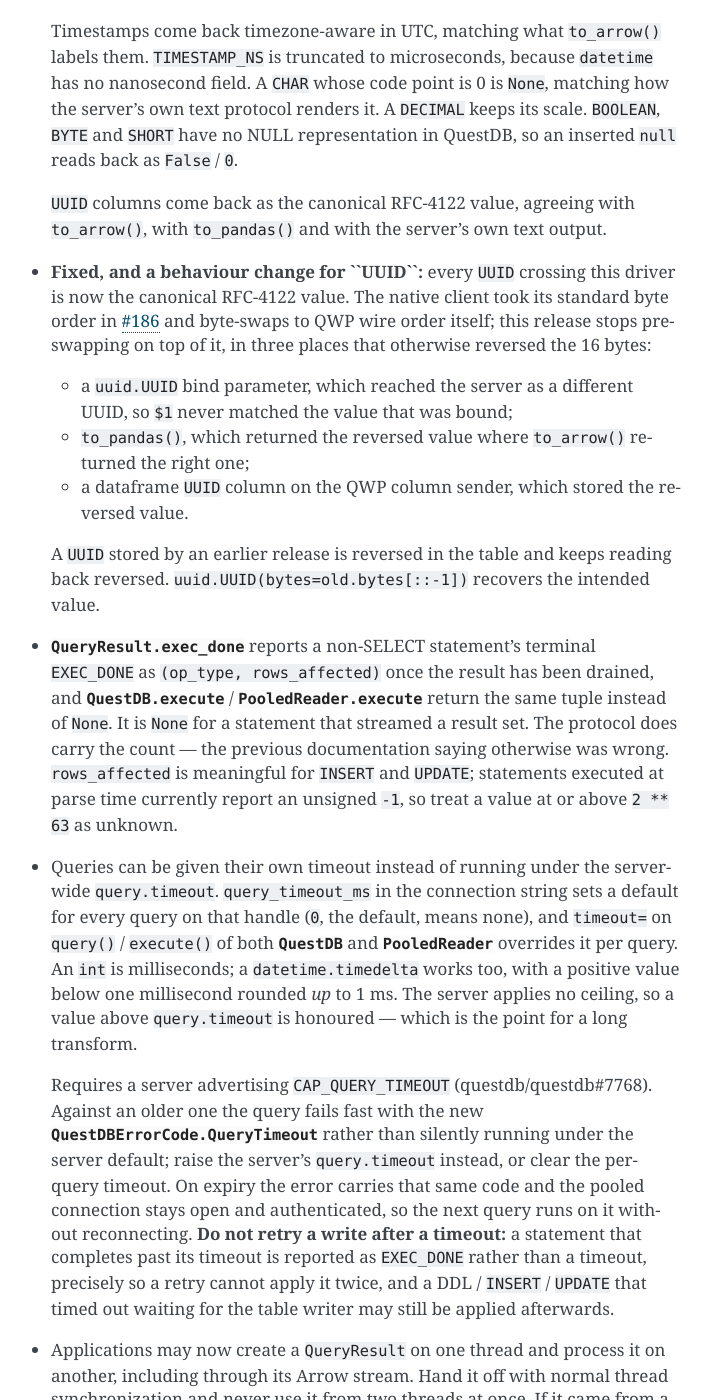
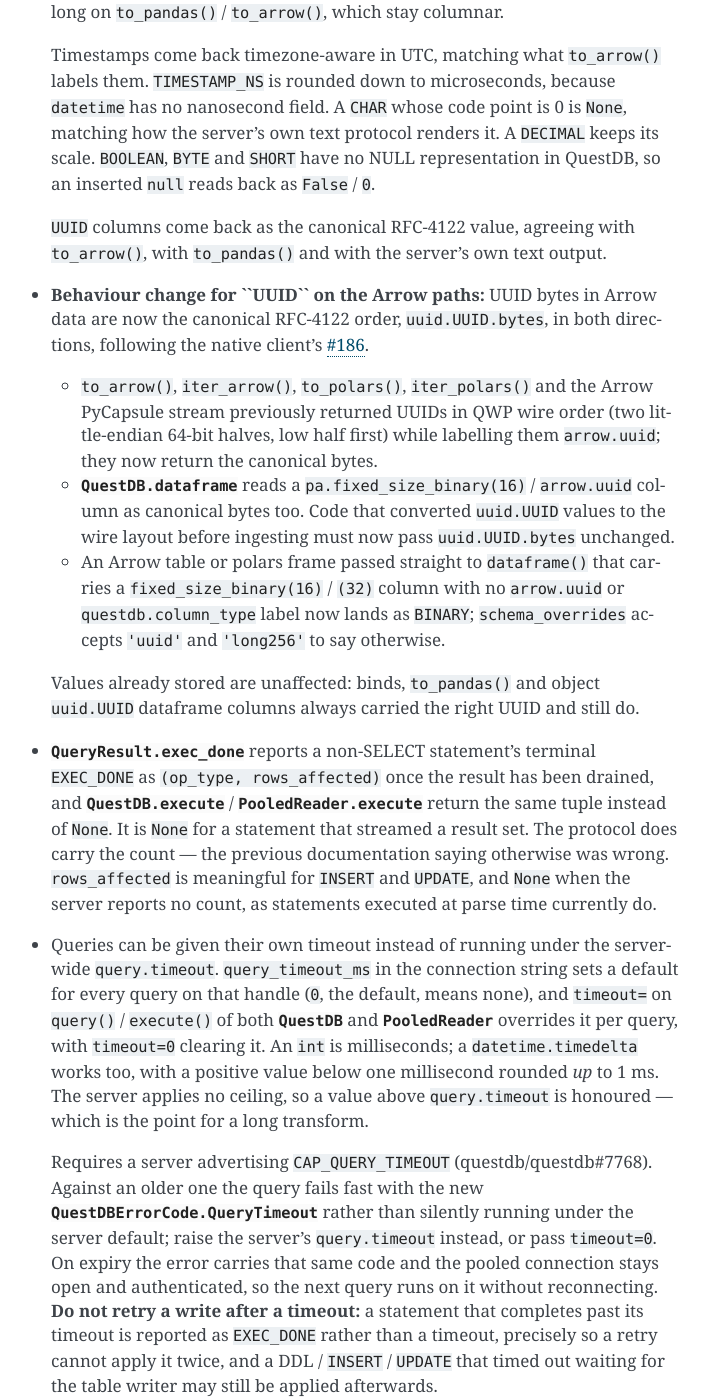
Before and after one commit to questdb/py-questdb-client, a Sphinx documentation site: the page built from docs/changelog.rst, in a window 1280 px wide and 1400 px high, scrolled down 886 px. Shown: the whole window, without its empty margins (399-1109 px from the left). Built offline with Sphinx 7.4.7, drawn with Linux system fonts in a browser that asks for light colours; some of the changed text lies outside the part shown.

Commit message:
fix: follow the native client past #186 and harden the row egress path
Review fixes on top of the row egress / per-query timeout work.

Native client contract changes the wrappers had not followed:
- Arrow FixedSizeBinary(16/32) is no longer inferred as UUID/LONG256;
  label the column with questdb.column_type on the planner path and
  pass uuid/long256 overrides on the capsule path. Unlabelled
  FixedSizeBinary lands as BINARY, as the native client now intends.
- A timed-out cursor reports its connection reusable; _CursorHandle
  now checks that on every release path, so a QueryTimeout no longer
  burns a pooled reader or a lease.
- exec_done reports rows_affected as None when the server sends the
  unknown sentinel; timeout=0 is sent and clears the connect-string
  default instead of being dropped.

Row egress:
- columns() no longer fails on a decode error in the first batch; the
  error is raised from the first next() on the iterator.
- A closed result invalidates its iterator on every batch, without
  taking the handle lock per row.
- Temporal values are range-checked against datetime once, before
  any arithmetic, and report the column and row on overflow.
- import_datetime() at module init, required by timedelta_new.

Tests and CI:
- Live row egress, timeout and UUID byte-order classes run under
  TEST_QUESTDB_INTEGRATION; the timeout class skips on servers
  without CAP_QUERY_TIMEOUT; UUID tests use a unique table each.
- system_test follows polars 2.0 (DataFrame over from_arrow) and the
  execute() tuple return.
- PyPy wheels limited to pp310/pp311: numpy has no PyPy 3.12 wheels.

```diff
--- a/CHANGELOG.rst
+++ b/CHANGELOG.rst
@@ -13,16 +13,17 @@
   tuple per row, with ``None`` for SQL NULL; :meth:`columns
   <questdb.QueryResult.columns>` gives ``(name, type_name)`` pairs using the
   QuestDB DDL spelling (``VARCHAR``, ``TIMESTAMP_NS``, ``IPv4``,
-  ``GEOHASH(8c)``, ``DECIMAL(38,2)``, ``DOUBLE[]``), so they can be compared
+  ``GEOHASH(8c)``, ``DECIMAL(18,2)``, ``DOUBLE[]``), so they can be compared
   against ``tables()`` / ``information_schema.questdb_columns()`` without
   normalising. Asking for the columns does not consume the rows, so a
-  DB-API-style caller can read its ``description`` first. Intended for
+  DB-API-style caller can read its ``description`` first; a ``LIMIT 0``
+  schema probe returns its connection to the pool. Intended for
   row-shaped consumers and small result sets — metadata lookups, test rows,
   ``limit 0`` schema probes; large analytical results still belong on
   ``to_pandas()`` / ``to_arrow()``, which stay columnar.
 
   Timestamps come back timezone-aware in UTC, matching what ``to_arrow()``
-  labels them. ``TIMESTAMP_NS`` is truncated to microseconds, because
+  labels them. ``TIMESTAMP_NS`` is rounded down to microseconds, because
   ``datetime`` has no nanosecond field. A ``CHAR`` whose code point is 0 is
   ``None``, matching how the server's own text protocol renders it. A
   ``DECIMAL`` keeps its scale. ``BOOLEAN``, ``BYTE`` and ``SHORT`` have no
@@ -32,23 +33,26 @@
   ``UUID`` columns come back as the canonical RFC-4122 value, agreeing with
   ``to_arrow()``, with ``to_pandas()`` and with the server's own text output.
 
-- **Fixed, and a behaviour change for ``UUID``:** every ``UUID`` crossing
-  this driver is now the canonical RFC-4122 value. The native client took
-  its standard byte order in `#186
-  <https://github.com/questdb/c-questdb-client/pull/186>`_ and byte-swaps to
-  QWP wire order itself; this release stops pre-swapping on top of it, in
-  three places that otherwise reversed the 16 bytes:
+- **Behaviour change for ``UUID`` on the Arrow paths:** UUID bytes in Arrow
+  data are now the canonical RFC-4122 order, ``uuid.UUID.bytes``, in both
+  directions, following the native client's `#186
+  <https://github.com/questdb/c-questdb-client/pull/186>`_.
 
-  - a ``uuid.UUID`` bind parameter, which reached the server as a different
-    UUID, so ``$1`` never matched the value that was bound;
-  - ``to_pandas()``, which returned the reversed value where ``to_arrow()``
-    returned the right one;
-  - a dataframe ``UUID`` column on the QWP column sender, which stored the
-    reversed value.
+  - ``to_arrow()``, ``iter_arrow()``, ``to_polars()``, ``iter_polars()`` and
+    the Arrow PyCapsule stream previously returned UUIDs in QWP wire order
+    (two little-endian 64-bit halves, low half first) while labelling them
+    ``arrow.uuid``; they now return the canonical bytes.
+  - :meth:`QuestDB.dataframe <questdb.QuestDB.dataframe>` reads a
+    ``pa.fixed_size_binary(16)`` / ``arrow.uuid`` column as canonical bytes
+    too. Code that converted ``uuid.UUID`` values to the wire layout before
+    ingesting must now pass ``uuid.UUID.bytes`` unchanged.
+  - An Arrow table or polars frame passed straight to ``dataframe()`` that
+    carries a ``fixed_size_binary(16)`` / ``(32)`` column with no
+    ``arrow.uuid`` or ``questdb.column_type`` label now lands as ``BINARY``;
+    ``schema_overrides`` accepts ``'uuid'`` and ``'long256'`` to say otherwise.
 
-  A ``UUID`` stored by an earlier release is reversed in the table and keeps
-  reading back reversed. ``uuid.UUID(bytes=old.bytes[::-1])`` recovers the
-  intended value.
+  Values already stored are unaffected: binds, ``to_pandas()`` and object
+  ``uuid.UUID`` dataframe columns always carried the right UUID and still do.
 
 - :attr:`QueryResult.exec_done <questdb.QueryResult.exec_done>` reports a
   non-SELECT statement's terminal ``EXEC_DONE`` as
@@ -58,16 +62,16 @@
   tuple instead of ``None``. It is ``None`` for a statement that streamed a
   result set. The protocol does carry the count — the previous
   documentation saying otherwise was wrong. ``rows_affected`` is meaningful
-  for ``INSERT`` and ``UPDATE``; statements executed at parse time currently
-  report an unsigned ``-1``, so treat a value at or above ``2 ** 63`` as
-  unknown.
+  for ``INSERT`` and ``UPDATE``, and ``None`` when the server reports no
+  count, as statements executed at parse time currently do.
 
 - Queries can be given their own timeout instead of running under the
   server-wide ``query.timeout``. ``query_timeout_ms`` in the connection
   string sets a default for every query on that handle (``0``, the default,
   means none), and ``timeout=`` on ``query()`` / ``execute()`` of both
   :class:`QuestDB <questdb.QuestDB>` and
-  :class:`PooledReader <questdb.PooledReader>` overrides it per query. An
+  :class:`PooledReader <questdb.PooledReader>` overrides it per query, with
+  ``timeout=0`` clearing it. An
   ``int`` is milliseconds; a ``datetime.timedelta`` works too, with a
   positive value below one millisecond rounded *up* to 1 ms. The server
   applies no ceiling, so a value above ``query.timeout`` is honoured — which
@@ -77,8 +81,8 @@
   (questdb/questdb#7768). Against an older one the query fails fast with the
   new :class:`QuestDBErrorCode.QueryTimeout
   <questdb.QuestDBErrorCode>` rather than silently running under the server
-  default; raise the server's ``query.timeout`` instead, or clear the
-  per-query timeout. On expiry the error carries that same code and the
+  default; raise the server's ``query.timeout`` instead, or pass
+  ``timeout=0``. On expiry the error carries that same code and the
   pooled connection stays open and authenticated, so the next query runs on
   it without reconnecting. **Do not retry a write after a timeout:** a
   statement that completes past its timeout is reported as ``EXEC_DONE``
--- a/docs/conf.rst
+++ b/docs/conf.rst
@@ -262,6 +262,16 @@
 
 These keys shape :meth:`QuestDB.query <questdb.QuestDB.query>` /
 :meth:`QuestDB.reader <questdb.QuestDB.reader>` connections.
+
+* ``query_timeout_ms`` - ``int``: Default per-query timeout in milliseconds
+  for queries run through :class:`QuestDB <questdb.QuestDB>` and
+  :class:`PooledReader <questdb.PooledReader>`, replacing the server-wide
+  ``query.timeout``. ``timeout=`` on ``query()`` / ``execute()`` overrides it
+  per query, and ``timeout=0`` clears it. Requires a server advertising
+  ``CAP_QUERY_TIMEOUT``: against an older one every query fails with
+  ``QuestDBErrorCode.QueryTimeout`` while a non-zero value is in effect.
+
+  Default: 0 (no client-supplied timeout).
 
 * ``compression`` - ``'raw'`` | ``'zstd'`` | ``'auto'``: Result-set
   compression. ``auto`` accepts Zstandard when the server supports it;
--- a/docs/sender.rst
+++ b/docs/sender.rst
@@ -1128,9 +1128,10 @@
 ``execute()`` returns the statement's ``(op_type, rows_affected)``, or
 ``None`` for a statement that streamed a result set instead. The same report
 is on :attr:`QueryResult.exec_done <questdb.QueryResult.exec_done>` once a
-result has been drained. ``rows_affected`` is meaningful for ``INSERT`` and
-``UPDATE``; statements executed at parse time currently report an unsigned
-``-1``, so treat a value at or above ``2 ** 63`` as unknown::
+result has been drained, and stays there after the result is closed.
+``rows_affected`` is meaningful for ``INSERT`` and ``UPDATE``, and ``None``
+when the server reports no count, as statements executed at parse time
+currently do::
 
     op_type, rows = db.execute('INSERT INTO trades VALUES (now(), \'AAPL\', 1.5)')
 
@@ -1156,18 +1157,23 @@
             print(ts, symbol, price)
 
 ``type_name`` is the QuestDB DDL spelling (``VARCHAR``, ``TIMESTAMP_NS``,
-``IPv4``, ``GEOHASH(8c)``, ``DECIMAL(38,2)``, ``DOUBLE[]``), so it can be
+``IPv4``, ``GEOHASH(8c)``, ``DECIMAL(18,2)``, ``DOUBLE[]``), so it can be
 compared against ``tables()`` / ``information_schema.questdb_columns()``
-without normalising. Asking for the columns does not consume the rows, so a
-DB-API-style caller can read its ``description`` first; ``SELECT ... LIMIT 0``
-reads a schema without fetching anything. Both are empty for a statement that
-ships no result set — see ``exec_done`` for that outcome.
+without normalising. A ``DECIMAL`` is reported at its storage width's
+precision (18, 38 or 76), since the wire carries only the scale. Asking for
+the columns does not consume the rows, so a DB-API-style caller can read its
+``description`` first, but it does rule out ``to_pandas()`` and the other
+columnar methods on that result. ``SELECT ... LIMIT 0`` reads a schema
+without fetching anything, and the connection goes back to the pool. Both are
+empty for a statement that ships no result set — see ``exec_done`` for that
+outcome.
 
 Rows stream one batch at a time and map SQL NULL to ``None``. Timestamps are
-timezone-aware UTC (``TIMESTAMP_NS`` truncated to microseconds, since
+timezone-aware UTC (``TIMESTAMP_NS`` rounded down to microseconds, since
 ``datetime`` has no nanosecond field), ``DECIMAL`` keeps its scale,
 ``GEOHASH`` comes back as the text form the server itself prints, ``IPv4`` as
-``ipaddress.IPv4Address``, and arrays as ``numpy.ndarray``. ``BOOLEAN``,
+``ipaddress.IPv4Address``, and ``DOUBLE[]`` as ``numpy.ndarray`` (``LONG[]``
+is not supported on this path). ``BOOLEAN``,
 ``BYTE`` and ``SHORT`` have no NULL representation in QuestDB, so an inserted
 ``null`` reads back as ``False`` / ``0``.
 
@@ -1189,12 +1195,13 @@
         db.execute('REFRESH MATERIALIZED VIEW ohlc_1m FULL', timeout=3_600_000)
 
 The server applies no ceiling, so a value above ``query.timeout`` is
-honoured. ``0`` or ``None`` means no per-query timeout.
+honoured. ``timeout=None`` (the default) keeps the connection string's
+``query_timeout_ms``; ``timeout=0`` clears it for that query.
 
 This needs a server advertising ``CAP_QUERY_TIMEOUT``. Against an older one
 the query fails fast with ``QuestDBErrorCode.QueryTimeout`` instead of
 silently running under the server default — raise the server's
-``query.timeout`` instead, or clear the per-query timeout. On expiry the
+``query.timeout`` instead, or pass ``timeout=0`` to clear it. On expiry the
 error carries that same code and the pooled connection stays open and
 authenticated, so the next query runs on it without reconnecting.
 
@@ -1213,7 +1220,7 @@
 ``iter_arrow`` (and ``to_pandas`` / ``iter_pandas`` with ``dtype_backend`` or
 ``types_mapper``) require pyarrow; the default ``to_pandas`` / ``iter_pandas``
 are pyarrow-free. It also implements the Arrow C stream PyCapsule protocol
-(``__arrow_c_stream__``), so ``polars.from_arrow(result)`` or
+(``__arrow_c_stream__``), so ``polars.DataFrame(result)`` or
 ``duckdb.from_arrow(result)`` consume it directly without pyarrow installed.
 Each result is consumed once. Fully drain it, use it as a context manager
 (``with db.query(...) as result:``), or call :func:`QueryResult.close <questdb.QueryResult.close>`. A
@@ -1234,7 +1241,7 @@
 per-batch ``SYMBOL`` dictionary is compacted to the values each batch uses,
 which a generic consumer reconciles. So when the target is a polars / pandas
 frame, the dedicated methods avoid the re-reconciliation that
-``polars.from_arrow(result)`` / ``to_arrow().to_pandas()`` pay on
+``polars.DataFrame(result)`` / ``to_arrow().to_pandas()`` pay on
 ``SYMBOL``-heavy results.
 
 For several queries in a row, call :meth:`QuestDB.reader <questdb.QuestDB.reader>` to take a
```
Also changed, not shown: 10 other files.
